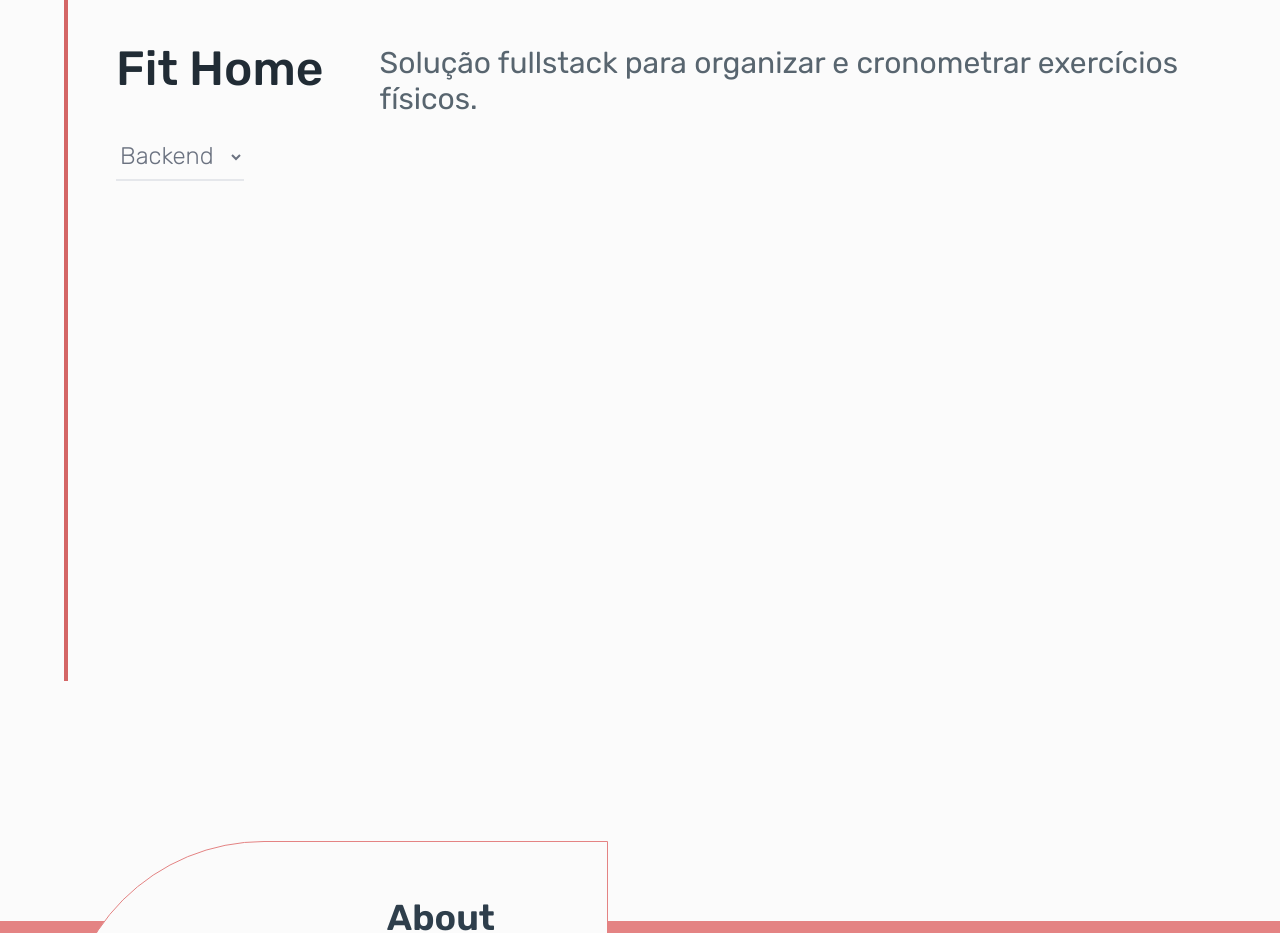
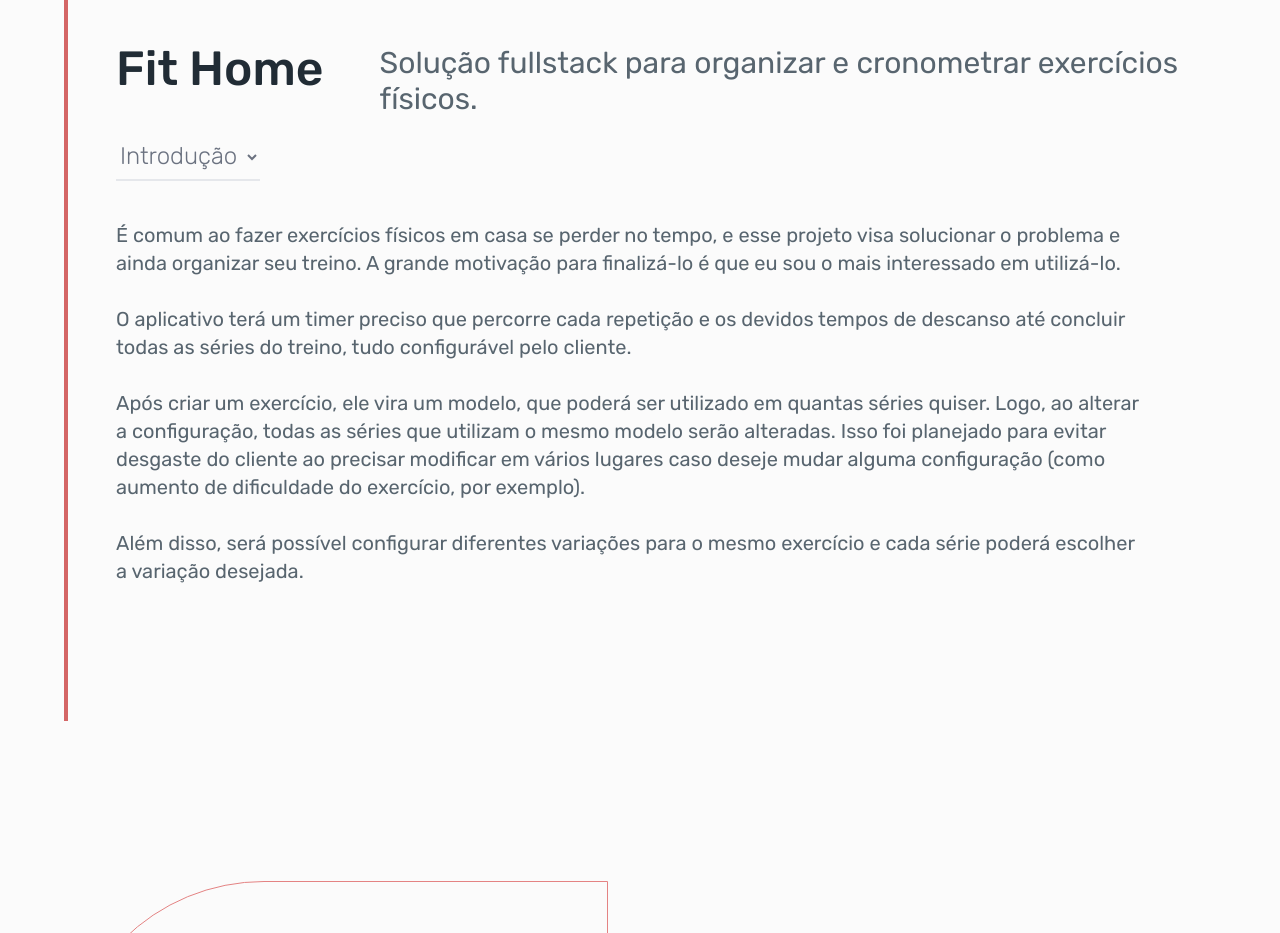
Before and after one commit to felipemalli/portfolio, a React (Vite) app: page / in a window 1280 px wide. Shown: the part 1600-2533 px from the top of the page. Built offline with nearby package versions, Linux system fonts and the light colour scheme.

Commit message:
docs: add introduction fithome project text

```diff
--- a/src/pages/LandingPage.tsx
+++ b/src/pages/LandingPage.tsx
@@ -38,12 +38,28 @@ export const LandingPage: React.FC = () => {
                   </div>
                   <div className='flex gap-6 mt-4 flex-col sm:flex-row'>
                     <label htmlFor="underline_select" className="sr-only">Technology select</label>
-                    <select id="underline_select" className="w-32 py-2 text-2xl font-light text-gray-500 bg-transparent border-0 border-b-2 border-gray-200 focus:outline-none">
-                      <option value="backend" selected className='text-2xl font-light bg-secondary-500 border-none'>Backend</option>
+                    <select id="underline_select" className="w-36 py-2 text-2xl font-light text-gray-500 bg-transparent border-0 border-b-2 border-gray-200 focus:outline-none">
+                      <option value="backend" selected className='text-2xl font-light bg-secondary-500 border-none'>Introdução</option>
+                      <option value="backend" className='text-2xl font-light bg-secondary-500 border-none'>Backend</option>
                       <option value="frontend" className='text-2xl font-light bg-secondary-500'>Frontend</option>
                     </select>
                   </div>
-                  <div className='h-[30rem]'></div>
+                  <div className='mt-10 h-[30rem] text-xl text-customBlue-500 flex'>
+                    <div className='max-w-5xl'>
+                      <p>
+                        É comum ao fazer exercícios físicos em casa se perder no tempo, e esse projeto visa solucionar o problema e ainda organizar seu treino. A grande motivação para finalizá-lo é que eu sou o mais interessado em utilizá-lo.
+                        <br/>
+                        <br></br>
+                        O aplicativo terá um timer preciso que percorre cada repetição e os devidos tempos de descanso até concluir todas as séries do treino, tudo configurável pelo cliente.
+                        <br></br>
+                        <br></br>
+                        Após criar um exercício, ele vira um modelo, que poderá ser utilizado em quantas séries quiser. Logo, ao alterar a configuração, todas as séries que utilizam o mesmo modelo serão alteradas. Isso foi planejado para evitar desgaste do cliente ao precisar modificar em vários lugares caso deseje mudar alguma configuração (como aumento de dificuldade do exercício, por exemplo).
+                        <br></br>
+                        <br></br>
+                        Além disso, será possível configurar diferentes variações para o mesmo exercício e cada série poderá escolher a variação desejada.
+                      </p>
+                    </div>
+                  </div>
                 </div>
               </div>
             </section>
```
